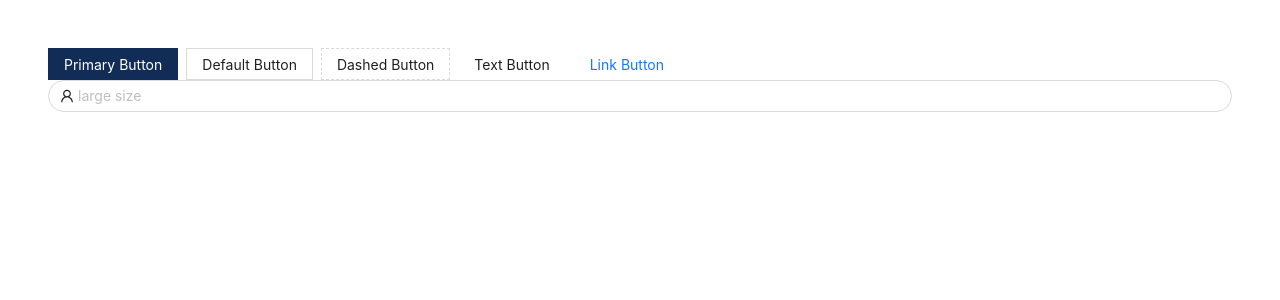
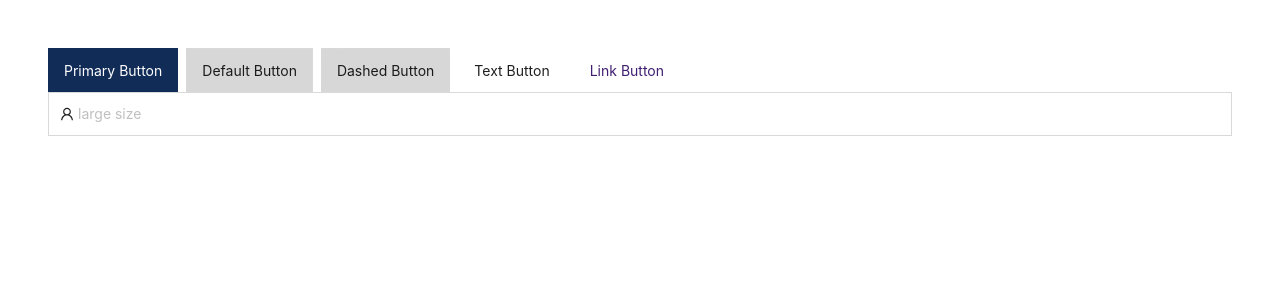
Before and after one commit to it27427/freelance-services-marketplace, a Next.js app: page / in a window 1280 px wide. Shown: the top 300 px of the page. Built offline with nearby package versions, Linux system fonts and the light colour scheme.

Commit message:
Override ant-design components done

```diff
--- a/provider/ThemeProvider.tsx
+++ b/provider/ThemeProvider.tsx
@@ -2,20 +2,29 @@ import { ConfigProvider } from 'antd';
 
 const ThemeProvider = ({ children }: { children: React.ReactNode }) => {
   const primaryColor: string = '#102C57'; // #35374B
+  const defaultButtonBg: string = '#D7D7D7';
+  const lihkColor: string = '#401F71';
 
   return (
     <ConfigProvider
       theme={{
         token: {
+          borderRadius: 0,
           colorPrimary: primaryColor,
         },
         components: {
           Button: {
-            borderRadius: 0,
+            controlHeight: 44,
             controlOutline: 'none',
+            defaultBg: defaultButtonBg,
+            defaultHoverBg: defaultButtonBg,
+            defaultHoverBorderColor: 'none',
+            colorLink: lihkColor,
           },
           Input: {
-            borderRadius: 200,
+            controlHeight: 44,
+            controlOutline: 'none',
+            activeShadow: 'none',
           },
         },
       }}
```
